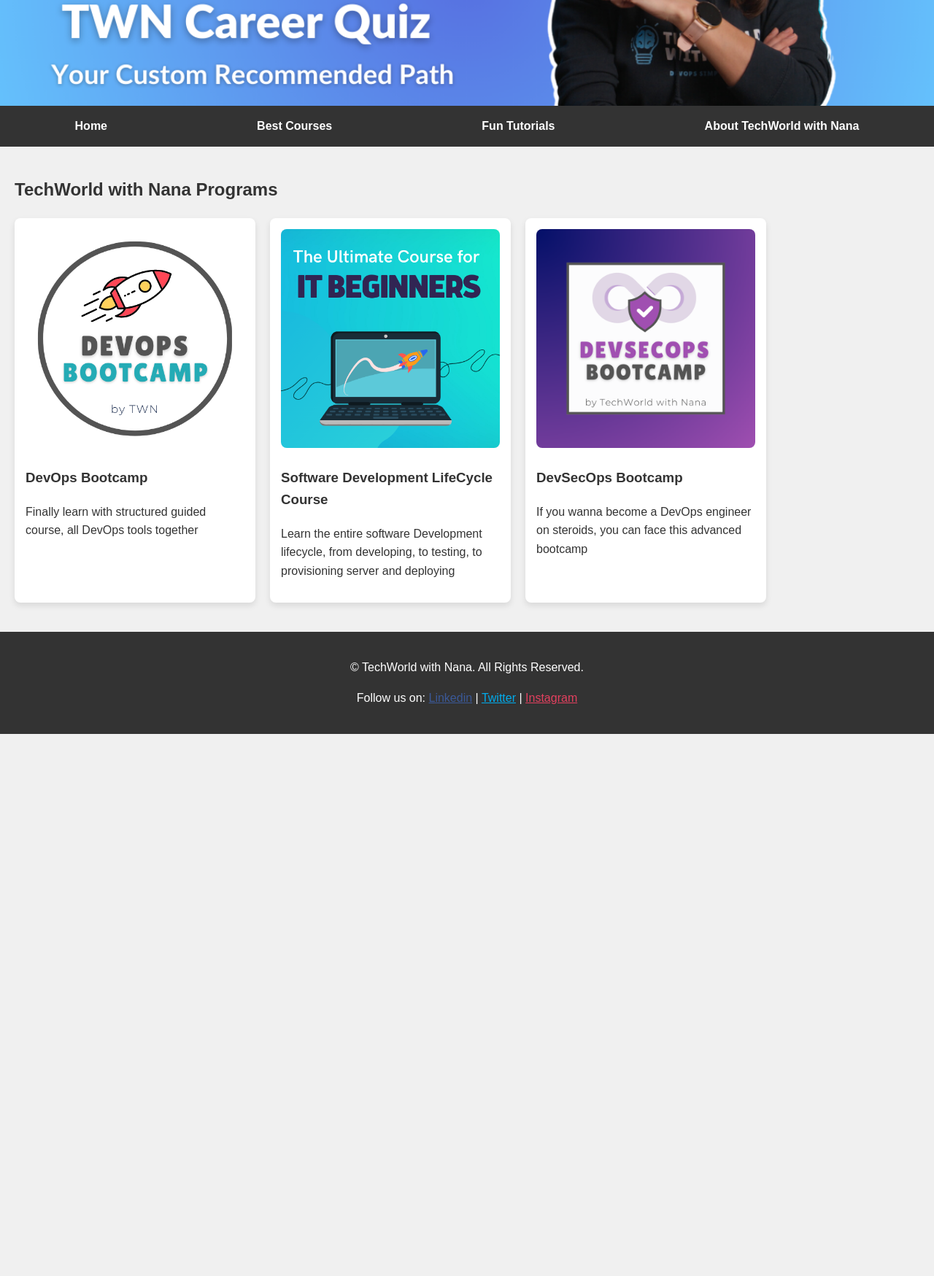
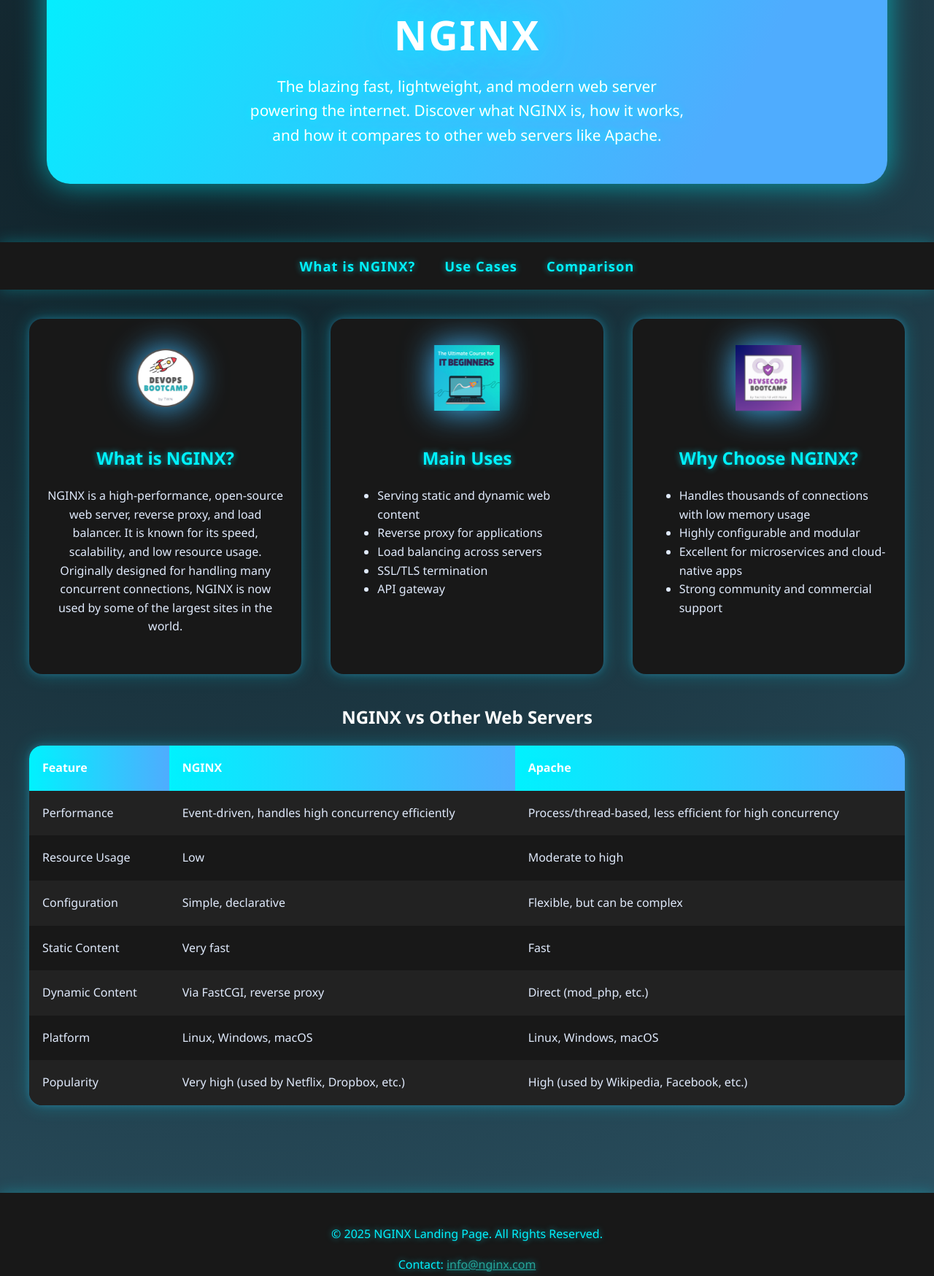
Before and after one commit to abderrazekbhr/learn-nginx, a website: page index.html in a window 1280 px wide. Shown: the part 205-1954 px from the top of the page at 73% size. Before the commit the page ends 1211 px from the top, so only its background shows below. Drawn offline with Linux system fonts and the light colour scheme.

```diff
--- a/index.html
+++ b/index.html
@@ -4,110 +4,256 @@
 <head>
     <meta charset="UTF-8">
     <meta name="viewport" content="width=device-width, initial-scale=1.0">
-    <title>Beautiful Landing Page</title>
+    <title>NGINX Modern Landing Page</title>
     <style>
         body {
-            font-family: Arial, sans-serif;
+            font-family: 'Orbitron', 'Segoe UI', Arial, sans-serif;
             line-height: 1.6;
             margin: 0;
             padding: 0;
-            background-color: #f0f0f0;
-            color: #333;
+            background: radial-gradient(circle at 20% 20%, #0f2027 0%, #2c5364 100%);
+            color: #fff;
         }
         header {
-            background: url('images/career-quiz.png') no-repeat center center/cover;
+            margin: 5em 4em;
+            background: linear-gradient(120deg, #00f2fe 0%, #4facfe 80%);
+            border-radius: 2em;
             color: #fff;
-            padding: 100px 0;
-            height: 150px;
+            padding: 90px 0 50px 0;
             text-align: center;
+            box-shadow: 0 0 40px #00f2fe99;
+            animation: neonPulse 2.5s infinite alternate;
+        }
+        @keyframes neonPulse {
+            0% { box-shadow: 0 0 40px #00f2fe99; }
+            100% { box-shadow: 0 0 80px #00f2fecc; }
         }
         header h1 {
-            font-size: 3em;
-            margin: 0;
+            font-size: 3.5em;
+            margin-bottom: 10px;
+            letter-spacing: 2px;
+            text-shadow: 0 0 20px #00f2fe, 0 0 40px #4facfe;
+            animation: textGlow 2s infinite alternate;
+        }
+        @keyframes textGlow {
+            0% { text-shadow: 0 0 20px #00f2fe, 0 0 40px #4facfe; }
+            100% { text-shadow: 0 0 40px #00f2fe, 0 0 80px #4facfe; }
         }
         header p {
-            font-size: 1.2em;
+            font-size: 1.3em;
+            max-width: 600px;
+            margin: 0 auto;
+            text-shadow: 0 0 10px #00f2fe;
         }
         nav {
-            background: #333;
+            background: #181818;
             color: #fff;
             display: flex;
-            justify-content: space-around;
-            padding: 15px 0;
+            justify-content: center;
+            gap: 40px;
+            padding: 18px 0;
+            box-shadow: 0 0 20px #00f2fe44;
         }
         nav a {
+            color: #00f2fe;
+            text-decoration: none;
+            font-weight: 600;
+            font-size: 1.15em;
+            letter-spacing: 1px;
+            transition: color 0.2s, text-shadow 0.2s;
+            text-shadow: 0 0 8px #00f2fe99;
+        }
+        nav a:hover {
             color: #fff;
-            text-decoration: none;
-            font-weight: bold;
+            text-shadow: 0 0 16px #00f2fe, 0 0 32px #4facfe;
         }
         .container {
-            padding: 20px;
+            padding: 40px 20px;
+            max-width: 1200px;
+            margin: 0 auto;
         }
-        .grid {
-            display: flex;
-            gap: 20px;
-            flex-wrap: wrap;
+        .info-section {
+            display: grid;
+            grid-template-columns: repeat(auto-fit, minmax(320px, 1fr));
+            gap: 40px;
+            margin-bottom: 40px;
         }
-        .card {
-            background: #fff;
-            border-radius: 8px;
-            box-shadow: 0 4px 8px rgba(0, 0, 0, 0.1);
-            flex: 1;
-            min-width: 280px;
-            max-width: 300px;
-            padding: 15px;
+        .info-card {
+            background: #181818;
+            border-radius: 18px;
+            box-shadow: 0 0 24px #00f2fe44, 0 0 8px #4facfe44;
+            padding: 36px 24px;
+            text-align: center;
+            position: relative;
+            overflow: hidden;
+            transition: transform 0.3s, box-shadow 0.3s;
+            animation: cardFadeIn 1.2s;
         }
-        .card img {
-            border-radius: 8px;
+        @keyframes cardFadeIn {
+            from { opacity: 0; transform: translateY(40px); }
+            to { opacity: 1; transform: translateY(0); }
+        }
+        .info-card:hover {
+            transform: translateY(-8px) scale(1.03);
+            box-shadow: 0 0 48px #00f2fecc, 0 0 24px #4facfecc;
+        }
+        .info-card img {
+            width: 90px;
+            margin-bottom: 18px;
+            filter: drop-shadow(0 0 12px #00f2fe);
+            animation: imgGlow 2s infinite alternate;
+        }
+        @keyframes imgGlow {
+            0% { filter: drop-shadow(0 0 12px #00f2fe); }
+            100% { filter: drop-shadow(0 0 24px #4facfe); }
+        }
+        .info-card h2 {
+            color: #00f2fe;
+            text-shadow: 0 0 8px #00f2fe99;
+        }
+        .info-card ul, .info-card p {
+            color: #e0eafc;
+        }
+        .comparison-table {
             width: 100%;
-            height: auto;
+            border-collapse: collapse;
+            background: #181818;
+            border-radius: 18px;
+            overflow: hidden;
+            box-shadow: 0 0 24px #00f2fe44, 0 0 8px #4facfe44;
+            margin-bottom: 40px;
+            animation: tableFadeIn 1.5s;
+        }
+        @keyframes tableFadeIn {
+            from { opacity: 0; transform: scale(0.95); }
+            to { opacity: 1; transform: scale(1); }
+        }
+        .comparison-table th, .comparison-table td {
+            padding: 18px;
+            text-align: left;
+        }
+        .comparison-table th {
+            background: linear-gradient(90deg, #00f2fe 0%, #4facfe 100%);
+            color: #fff;
+            text-shadow: 0 0 8px #00f2fe99;
+        }
+        .comparison-table tr:nth-child(even) {
+            background: #222;
+        }
+        .comparison-table tr:nth-child(odd) {
+            background: #181818;
+        }
+        .comparison-table td {
+            color: #e0eafc;
         }
         footer {
-            background: #333;
-            color: #fff;
+            background: #181818;
+            color: #00f2fe;
             text-align: center;
-            padding: 20px 0;
-            margin-top: 20px;
+            padding: 28px 0;
+            margin-top: 40px;
+            box-shadow: 0 0 20px #00f2fe44;
+            text-shadow: 0 0 8px #00f2fe99;
         }
+        @media (max-width: 900px) {
+            .info-section {
+                grid-template-columns: 1fr;
+                gap: 20px;
+            }
+        }
+        /* Neon font import */
+        @import url('https://fonts.googleapis.com/css2?family=Orbitron:wght@700&display=swap');
     </style>
 </head>
 
 <body>
     <header>
+        <h1>NGINX</h1>
+        <p>The blazing fast, lightweight, and modern web server powering the internet. Discover what NGINX is, how it works, and how it compares to other web servers like Apache.</p>
     </header>
     <nav>
-        <a href="#home">Home</a>
-        <a href="#about">Best Courses</a>
-        <a href="#services">Fun Tutorials</a>
-        <a href="#contact">About TechWorld with Nana</a>
+        <a href="#nginx">What is NGINX?</a>
+        <a href="#uses">Use Cases</a>
+        <a href="#comparison">Comparison</a>
     </nav>
     <div class="container">
-        <h2>TechWorld with Nana Programs</h2>
-        <div class="grid">
-            <div class="card">
-                <img src="images/devops.png?crop=entropy&fit=crop&w=400&h=200" alt="Service 1">
-                <h3>DevOps Bootcamp</h3>
-                <p>Finally learn with structured guided course, all DevOps tools together</p>
+        <section id="nginx" class="info-section">
+            <div class="info-card">
+                <img src="images/devops.png" alt="NGINX Logo">
+                <h2>What is NGINX?</h2>
+                <p>NGINX is a high-performance, open-source web server, reverse proxy, and load balancer. It is known for its speed, scalability, and low resource usage. Originally designed for handling many concurrent connections, NGINX is now used by some of the largest sites in the world.</p>
             </div>
-            <div class="card">
-                <img src="images/it-beginners.png?crop=entropy&fit=crop&w=400&h=200" alt="Service 2">
-                <h3>Software Development LifeCycle Course</h3>
-                <p>Learn the entire software Development lifecycle, from developing, to testing, to provisioning server and deploying</p>
+            <div class="info-card">
+                <img src="images/it-beginners.png" alt="Use Cases">
+                <h2>Main Uses</h2>
+                <ul style="text-align:left;">
+                    <li>Serving static and dynamic web content</li>
+                    <li>Reverse proxy for applications</li>
+                    <li>Load balancing across servers</li>
+                    <li>SSL/TLS termination</li>
+                    <li>API gateway</li>
+                </ul>
             </div>
-            <div class="card">
-                <img src="images/devsecops.png?crop=entropy&fit=crop&w=400&h=200" alt="Service 3">
-                <h3>DevSecOps Bootcamp</h3>
-                <p>If you wanna become a DevOps engineer on steroids, you can face this advanced bootcamp</p>
+            <div class="info-card">
+                <img src="images/devsecops.png" alt="Performance">
+                <h2>Why Choose NGINX?</h2>
+                <ul style="text-align:left;">
+                    <li>Handles thousands of connections with low memory usage</li>
+                    <li>Highly configurable and modular</li>
+                    <li>Excellent for microservices and cloud-native apps</li>
+                    <li>Strong community and commercial support</li>
+                </ul>
             </div>
-        </div>
+        </section>
+        <section id="comparison">
+            <h2 style="text-align:center; margin-bottom:20px;">NGINX vs Other Web Servers</h2>
+            <table class="comparison-table">
+                <tr>
+                    <th>Feature</th>
+                    <th>NGINX</th>
+                    <th>Apache</th>
+                </tr>
+                <tr>
+                    <td>Performance</td>
+                    <td>Event-driven, handles high concurrency efficiently</td>
+                    <td>Process/thread-based, less efficient for high concurrency</td>
+                </tr>
+                <tr>
+                    <td>Resource Usage</td>
+                    <td>Low</td>
+                    <td>Moderate to high</td>
+                </tr>
+                <tr>
+                    <td>Configuration</td>
+                    <td>Simple, declarative</td>
+                    <td>Flexible, but can be complex</td>
+                </tr>
+                <tr>
+                    <td>Static Content</td>
+                    <td>Very fast</td>
+                    <td>Fast</td>
+                </tr>
+                <tr>
+                    <td>Dynamic Content</td>
+                    <td>Via FastCGI, reverse proxy</td>
+                    <td>Direct (mod_php, etc.)</td>
+                </tr>
+                <tr>
+                    <td>Platform</td>
+                    <td>Linux, Windows, macOS</td>
+                    <td>Linux, Windows, macOS</td>
+                </tr>
+                <tr>
+                    <td>Popularity</td>
+                    <td>Very high (used by Netflix, Dropbox, etc.)</td>
+                    <td>High (used by Wikipedia, Facebook, etc.)</td>
+                </tr>
+            </table>
+        </section>
     </div>
     <footer>
-        <p>&copy; TechWorld with Nana. All Rights Reserved.</p>
-        <p>Follow us on:
-            <a href="#" style="color: #3b5998;">Linkedin</a> |
-            <a href="#" style="color: #00aced;">Twitter</a> |
-            <a href="#" style="color: #e4405f;">Instagram</a>
-        </p>
+        <p>&copy; 2025 NGINX Landing Page. All Rights Reserved.</p>
+        <p>Contact: <a href="mailto:info@nginx.com" style="color: #26a69a;">info@nginx.com</a></p>
     </footer>
 </body>
 
--- a/server.js
+++ b/server.js
@@ -1,9 +1,10 @@
 const express = require('express');
 const path = require('path');
 const app = express();
-const port = 3000;
 
-const appName = "app"
+const port = process.env.PORT || 3000;
+
+const appName = process.env.APP_NAME || 'default-app';
 
 app.use('/images', express.static(path.join(__dirname, 'images')));
 
```
Also changed, not shown: docker-compose.yaml (added, +31 -0 lines), 2 other files.
